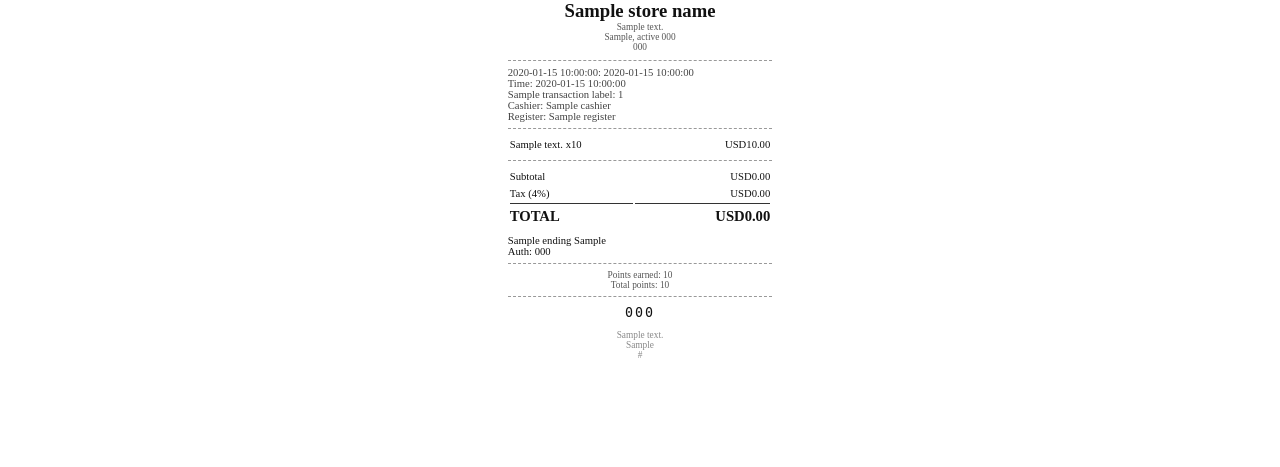
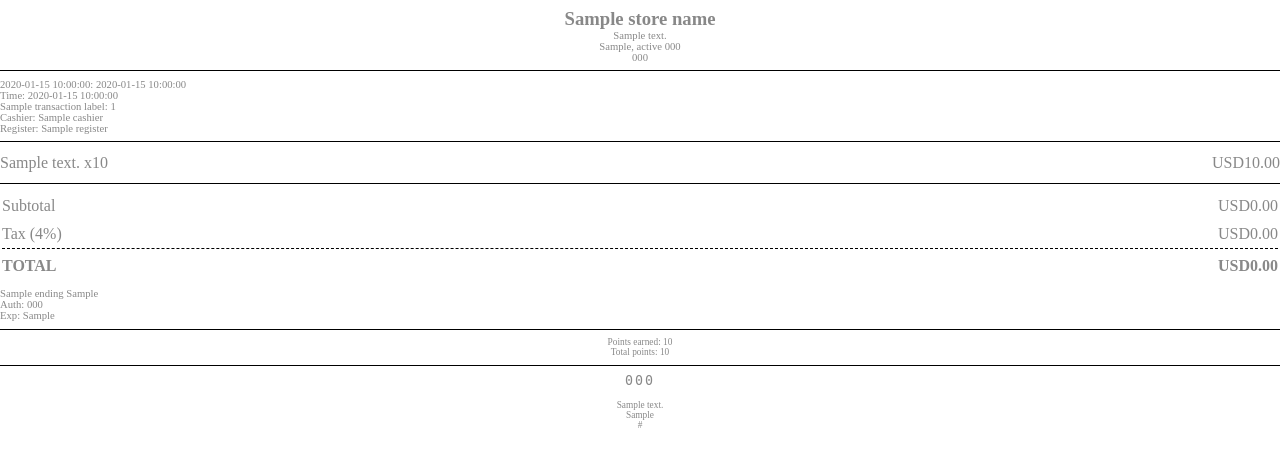
Before and after one commit to danielbusnz-lgtm/docpipe, a Python web app: template scripts/templates/receipt.html in a window 1280 px wide. Shown: the top 467 px of the page. Run offline with Jinja, Linux system fonts and the light colour scheme; the template is opened without the code that fills it: most values are stand-ins (such as "Sample title", 1, 10 or a date in 2020).

Commit message:
overhaul receipt template for thermal printer realism
58mm/80mm paper sizes, monospace-heavy font pool, dashed and
character-based dividers, proper narrow page margins. Style
vars now include receipt-specific width and divider settings.

```diff
--- a/scripts/templates/receipt.html
+++ b/scripts/templates/receipt.html
@@ -2,26 +2,46 @@
 <html>
 <head>
 <style>
-    @page { size: 80mm 297mm; margin: 5mm; }
-    body { font-family: {{ font }}; font-size: 9pt; color: #111; max-width: 70mm; margin: 0 auto; }
-    .store-header { text-align: center; margin-bottom: 8px; }
+    @page { size: {{ receipt_width }}mm 297mm; margin: 0 {{ receipt_margin }}mm; }
+    body {
+        font-family: {{ body_font }};
+        font-size: {{ body_font_size }};
+        color: {{ text_color }};
+        margin: 0;
+        padding: 2mm 0;
+        max-width: {{ receipt_printable }}mm;
+    }
+
+    .store-header { text-align: center; margin-bottom: 2mm; }
     .store-name { font-size: 14pt; font-weight: bold; }
-    .store-details { font-size: 7pt; color: #555; }
-    .divider { border-top: 1px dashed #999; margin: 6px 0; }
-    .meta { font-size: 8pt; color: #444; margin-bottom: 6px; }
+    .store-details { font-size: 8pt; color: {{ muted_color }}; }
+
+    {% if divider_style == "dashed" %}
+    .divider { border-top: 1px dashed #000; margin: 2mm 0; }
+    {% elif divider_style == "chars" %}
+    .divider { text-align: center; margin: 1mm 0; font-size: 8pt; color: #999; overflow: hidden; white-space: nowrap; }
+    .divider::before { content: "{{ divider_char * 60 }}"; }
+    {% else %}
+    .divider { border-top: 1px solid #000; margin: 2mm 0; }
+    {% endif %}
+
+    .meta { font-size: 8pt; color: {{ muted_color }}; margin-bottom: 2mm; }
     .meta span { display: block; }
-    .items { width: 100%; margin-bottom: 6px; }
-    .items td { font-size: 8pt; padding: 2px 0; vertical-align: top; }
+
+    .items { width: 100%; border-collapse: collapse; margin-bottom: 2mm; }
+    .items td { font-size: {{ small_font_size }}; padding: 1mm 0; vertical-align: top; }
     .items td.price { text-align: right; white-space: nowrap; }
-    .items td.desc { max-width: 45mm; }
-    .totals { width: 100%; margin-bottom: 6px; }
-    .totals td { font-size: 8pt; padding: 2px 0; }
+    .items td.desc { max-width: {{ receipt_desc_width }}mm; }
+
+    .totals { width: 100%; margin-bottom: 2mm; }
+    .totals td { font-size: {{ small_font_size }}; padding: 1mm 0; }
     .totals td.val { text-align: right; }
-    .totals .grand td { font-size: 11pt; font-weight: bold; border-top: 1px solid #333; padding-top: 4px; }
-    .payment { font-size: 8pt; margin-bottom: 6px; }
-    .footer { text-align: center; font-size: 7pt; color: #888; margin-top: 10px; }
-    .loyalty { font-size: 7pt; color: #555; margin-bottom: 6px; text-align: center; }
-    .barcode { text-align: center; font-family: monospace; font-size: 10pt; letter-spacing: 2px; margin: 8px 0; }
+    .totals .grand td { font-size: 12pt; font-weight: bold; border-top: 1px dashed #000; padding-top: 2mm; }
+
+    .payment { font-size: 8pt; margin-bottom: 2mm; }
+    .loyalty { font-size: 7pt; color: {{ muted_color }}; margin-bottom: 2mm; text-align: center; }
+    .barcode { text-align: center; font-family: monospace; font-size: 10pt; letter-spacing: 2px; margin: 2mm 0; }
+    .footer { text-align: center; font-size: 7pt; color: {{ muted_color }}; margin-top: 3mm; }
 </style>
 </head>
 <body>
@@ -68,10 +88,12 @@
             <td class="val">-{{ currency_symbol }}{{ "%.2f"|format(discount) }}</td>
         </tr>
         {% endif %}
+        {% if tax_rate > 0 %}
         <tr>
             <td>Tax ({{ tax_rate }}%)</td>
             <td class="val">{{ currency_symbol }}{{ "%.2f"|format(tax) }}</td>
         </tr>
+        {% endif %}
         <tr class="grand">
             <td>TOTAL</td>
             <td class="val">{{ currency_symbol }}{{ "%.2f"|format(total) }}</td>
@@ -81,6 +103,7 @@
     <div class="payment">
         {{ payment_method }}{% if card_last_four %} ending {{ card_last_four }}{% endif %}<br>
         {% if auth_code %}Auth: {{ auth_code }}<br>{% endif %}
+        {% if card_expire %}Exp: {{ card_expire }}<br>{% endif %}
         {% if change_due %}Change: {{ currency_symbol }}{{ "%.2f"|format(change_due) }}{% endif %}
     </div>
 
```
Also changed, not shown: scripts/providers/receipt.py (+8 -0 lines), scripts/providers/style.py (+8 -0 lines).
